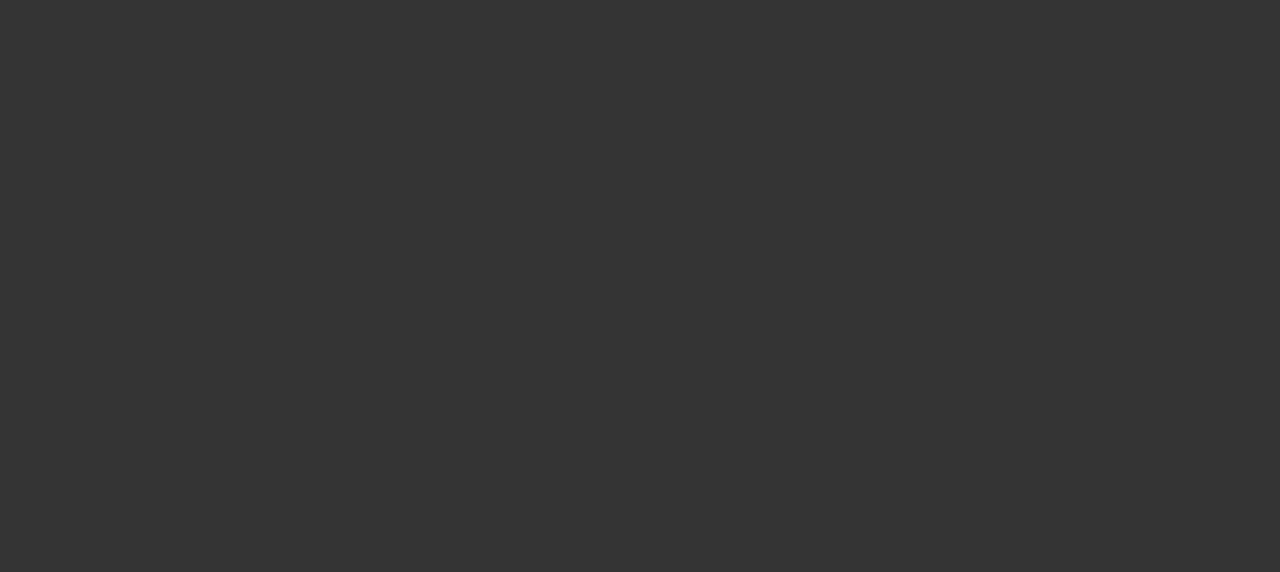
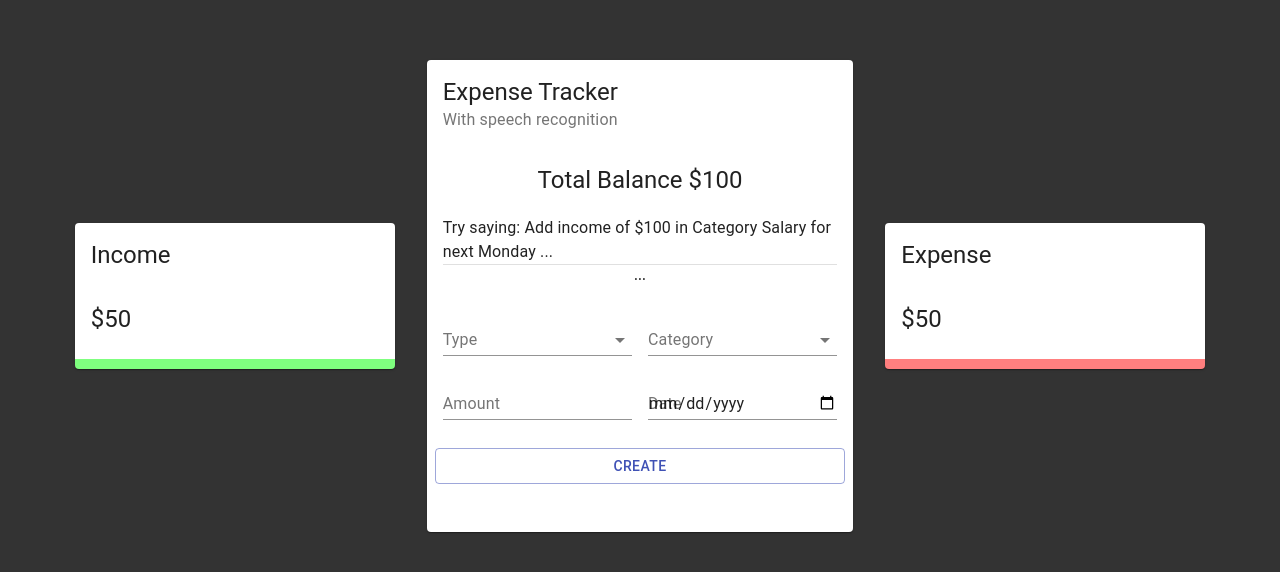
Before and after one commit to yotamBalilti/expenseTracker, a React (Create React App) app: page / in a window 1280 px wide. Shown: the part 104-676 px from the top of the page. Built offline with nearby package versions, Linux system fonts and the light colour scheme.

Commit message:
done main layout, cards and list UI

```diff
--- a/src/App.js
+++ b/src/App.js
@@ -1,7 +1,35 @@
 import React from "react";
+import { Grid } from "@material-ui/core";
+
+import Details from "./components/Details/Details";
+
+import useStyles from "./styles";
+import Main from "./components/Main/Main";
 
 const App = () => {
-  return <div></div>;
+  const classes = useStyles();
+  return (
+    <div>
+      <Grid
+        container
+        spacing={0}
+        alignItems="center"
+        justify="center"
+        style={{ height: "100vh" }}
+        className={classes.grid}
+      >
+        <Grid item xs={12} sm={3}>
+          <Details title="Income" />
+        </Grid>
+        <Grid item xs={12} sm={4}>
+          <Main />
+        </Grid>
+        <Grid item xs={12} sm={3}>
+          <Details title="Expense" />
+        </Grid>
+      </Grid>
+    </div>
+  );
 };
 
 export default App;
--- a/src/components/Details/Details.jsx
+++ b/src/components/Details/Details.jsx
@@ -1,10 +1,19 @@
-import React from 'react'
+import React from 'react';
+import { Card, CardHeader, CardContent, Typography } from '@material-ui/core';
+import { Doughnut } from 'react-chartjs-2';
 
-const Details = () => {
+import useStyles from './styles';
+
+const Details = ({ title }) => {
+    const classes = useStyles();
     return (
-        <div>
-
-        </div>
+        <Card className={title === 'Income' ? classes.income : classes.expense}>
+            <CardHeader title={title} />
+            <CardContent>
+                <Typography variant="h5">$50</Typography>
+                {/* <Doughnut data="DATA" /> */}
+            </CardContent>
+        </Card>
     )
 }
 
--- /dev/null
+++ b/src/components/Details/styles.js
@@ -0,0 +1,10 @@
+import { makeStyles } from "@material-ui/core";
+
+export default makeStyles(() => ({
+  income: {
+    borderBottom: "10px solid rgba(0, 255, 0, 0.5)",
+  },
+  expense: {
+    borderBottom: "10px solid rgba(255, 0, 0, 0.5)",
+  },
+}));
--- /dev/null
+++ b/src/components/Main/Form/Form.jsx
@@ -0,0 +1,60 @@
+import React from "react";
+import {
+  TextField,
+  Typography,
+  Grid,
+  Button,
+  FormControl,
+  InputLabel,
+  Select,
+  MenuItem,
+} from "@material-ui/core";
+
+import useStyles from "./styles";
+
+const Form = () => {
+  const classes = useStyles();
+  return (
+    <Grid container spacing={2}>
+      <Grid item xs={12}>
+        <Typography align="center" variant="subtitle2" gutterBottom>
+          ...
+        </Typography>
+      </Grid>
+      <Grid item xs={6}>
+        <FormControl fullWidth>
+          <InputLabel>Type</InputLabel>
+          <Select>
+            <MenuItem value="Income">Income</MenuItem>
+            <MenuItem value="Expense">Expense</MenuItem>
+          </Select>
+        </FormControl>
+      </Grid>
+      <Grid item xs={6}>
+        <FormControl fullWidth>
+          <InputLabel>Category</InputLabel>
+          <Select>
+            <MenuItem value="business">business</MenuItem>
+            <MenuItem value="salary">Salary</MenuItem>
+          </Select>
+        </FormControl>
+      </Grid>
+      <Grid item xs={6}>
+        <TextField type="number" label="Amount" fullWidth />
+      </Grid>
+      <Grid item xs={6}>
+        <TextField type="date" label="Date" fullWidth />
+      </Grid>
+      <Button
+        className={classes.button}
+        variant="outlined"
+        color="primary"
+        fullWidth
+      >
+        Create
+      </Button>
+    </Grid>
+  );
+};
+
+export default Form;
--- /dev/null
+++ b/src/components/Main/Form/styles.js
@@ -0,0 +1,12 @@
+import { makeStyles } from "@material-ui/core/styles";
+
+export default makeStyles(() => ({
+  radioGroup: {
+    display: "flex",
+    justifyContent: "center",
+    marginBottom: "-10px",
+  },
+  button: {
+    marginTop: "20px",
+  },
+}));
--- /dev/null
+++ b/src/components/Main/List/styles.js
@@ -0,0 +1,17 @@
+import { makeStyles } from "@material-ui/core/styles";
+import { red, green } from "@material-ui/core/colors";
+
+export default makeStyles(theme => ({
+  avatarIncome: {
+    color: "#fff",
+    backgroundColor: green[500],
+  },
+  avatarExpense: {
+    color: theme.palette.getContrastText(red[500]),
+    backgroundColor: red[500],
+  },
+  list: {
+    maxHeight: "150px",
+    overflow: "auto",
+  },
+}));
--- /dev/null
+++ b/src/components/Main/Main.jsx
@@ -0,0 +1,44 @@
+import React from "react";
+import {
+  Card,
+  CardHeader,
+  CardContent,
+  Typography,
+  Grid,
+  Divider,
+} from "@material-ui/core";
+
+import useStyles from "./styles";
+import Form from "./Form/Form";
+
+const Main = () => {
+  const classes = useStyles();
+  return (
+    <Card className={classes.root}>
+      <CardHeader title="Expense Tracker" subheader="With speech recognition" />
+      <CardContent>
+        <Typography align="center" variant="h5">
+          Total Balance $100
+        </Typography>
+        <Typography
+          variant="subtitle1"
+          style={{ lineHeight: "1.5em", marginTop: "20px" }}
+        >
+          {/* infoCard ... */}
+          Try saying: Add income of $100 in Category Salary for next Monday ...
+        </Typography>
+        <Divider />
+        <Form />
+        <CardContent className={classes.cartContent}>
+          <Grid container spacing={2}>
+            <Grid item xs={12}>
+              {/* List */}
+            </Grid>
+          </Grid>
+        </CardContent>
+      </CardContent>
+    </Card>
+  );
+};
+
+export default Main;
--- /dev/null
+++ b/src/components/Main/styles.js
@@ -0,0 +1,24 @@
+import { makeStyles } from "@material-ui/core/styles";
+
+export default makeStyles(theme => ({
+  media: {
+    height: 0,
+    paddingTop: "56.25%", // 16:9
+  },
+  expand: {
+    transform: "rotate(0deg)",
+    marginLeft: "auto",
+    transition: theme.transitions.create("transform", {
+      duration: theme.transitions.duration.shortest,
+    }),
+  },
+  expandOpen: {
+    transform: "rotate(180deg)",
+  },
+  cartContent: {
+    paddingTop: 0,
+  },
+  divider: {
+    margin: "20px 0",
+  },
+}));
--- /dev/null
+++ b/src/styles.js
@@ -0,0 +1,30 @@
+import { makeStyles } from "@material-ui/core/styles";
+
+export default makeStyles(theme => ({
+  desktop: {
+    [theme.breakpoints.up("sm")]: {
+      display: "none",
+    },
+  },
+  mobile: {
+    [theme.breakpoints.down("sm")]: {
+      display: "none",
+    },
+  },
+  main: {
+    [theme.breakpoints.up("sm")]: {
+      paddingBottom: "5%",
+    },
+  },
+  last: {
+    [theme.breakpoints.down("sm")]: {
+      marginBottom: theme.spacing(3),
+      paddingBottom: "200px",
+    },
+  },
+  grid: {
+    "& > *": {
+      margin: theme.spacing(2),
+    },
+  },
+}));
```
Also changed, not shown: src/components/Main/List/List.jsx (added, +20 -0 lines), 1 other file (tests, documents, lock files or other folders).
